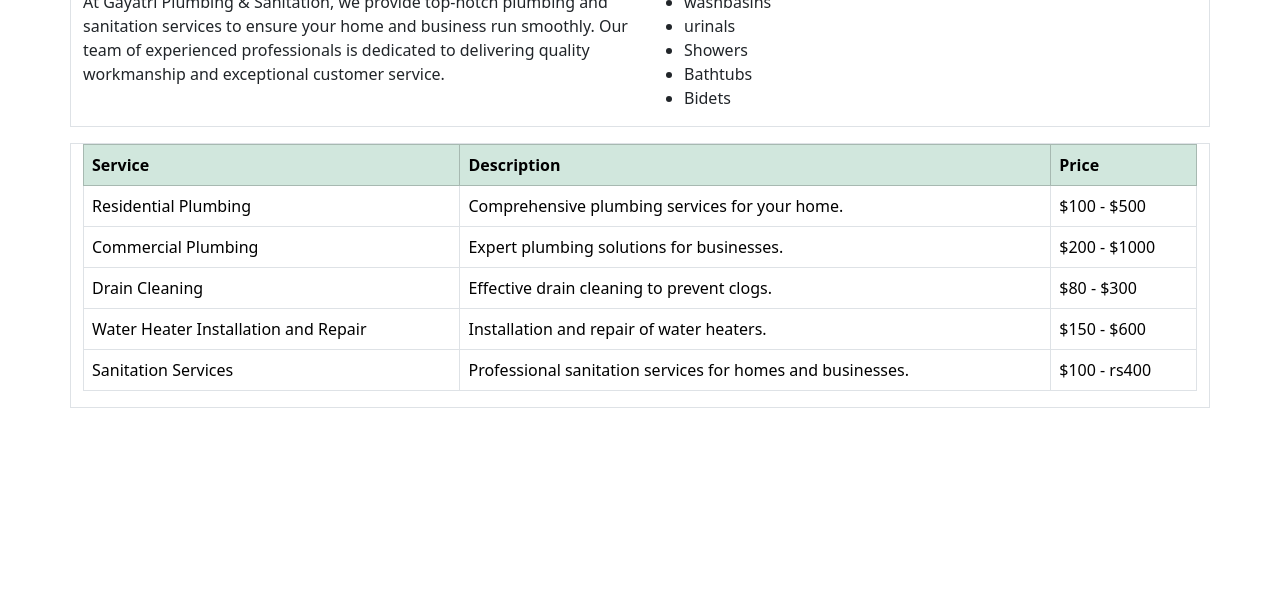
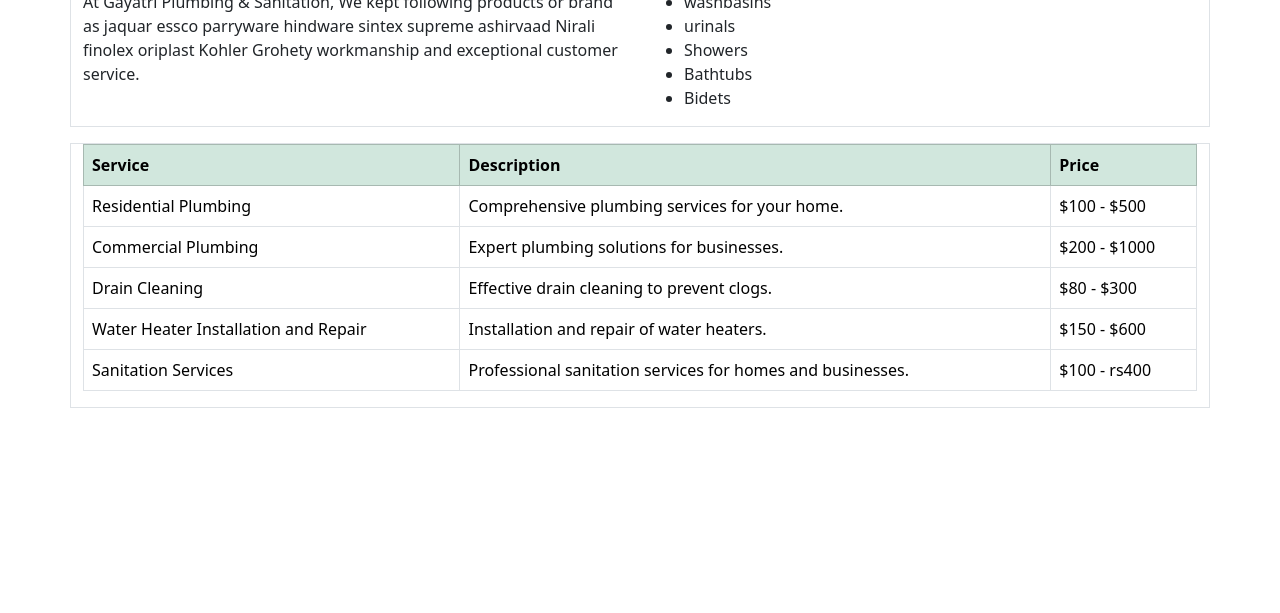
Before and after one commit to Jagabandhu43/JBITCS, a plain HTML site: page index.html in a window 1280 px wide. Shown: the part 187-800 px from the top of the page. Drawn offline with nearby package versions, Linux system fonts and the light colour scheme.

Commit message:
Update index.html

```diff
--- a/index.html
+++ b/index.html
@@ -16,7 +16,7 @@
         <div class="row">
             <div class="col-md-6">
                 <h2>About Us</h2>
-                <p>At Gayatri Plumbing & Sanitation, we provide top-notch plumbing and sanitation services to ensure your home and business run smoothly. Our team of experienced professionals is dedicated to delivering quality workmanship and exceptional customer service.</p>
+                <p>At Gayatri Plumbing & Sanitation, We kept following products or brand as jaquar essco parryware hindware sintex supreme ashirvaad Nirali finolex oriplast Kohler Grohety workmanship and exceptional customer service.</p>
             </div>
             <div class="col-md-6">
                 <h2>Our Services</h2>
```
